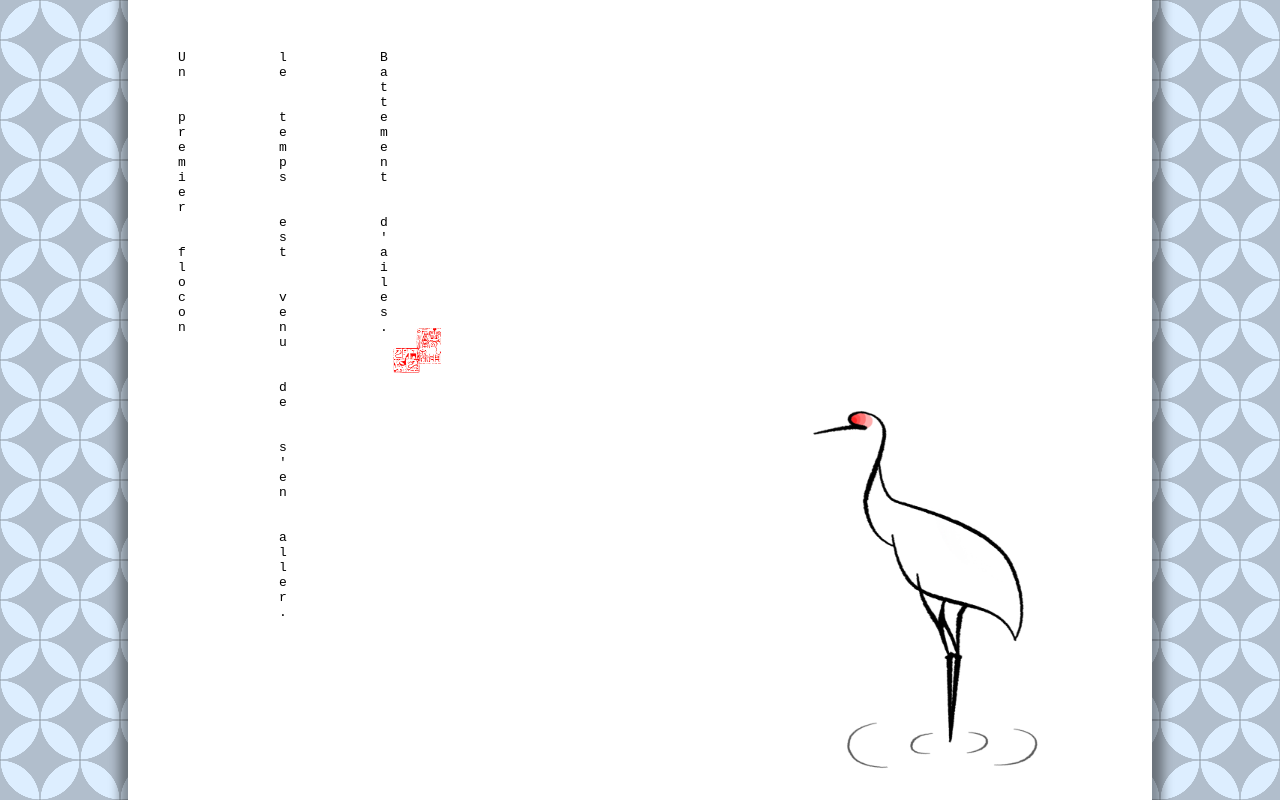
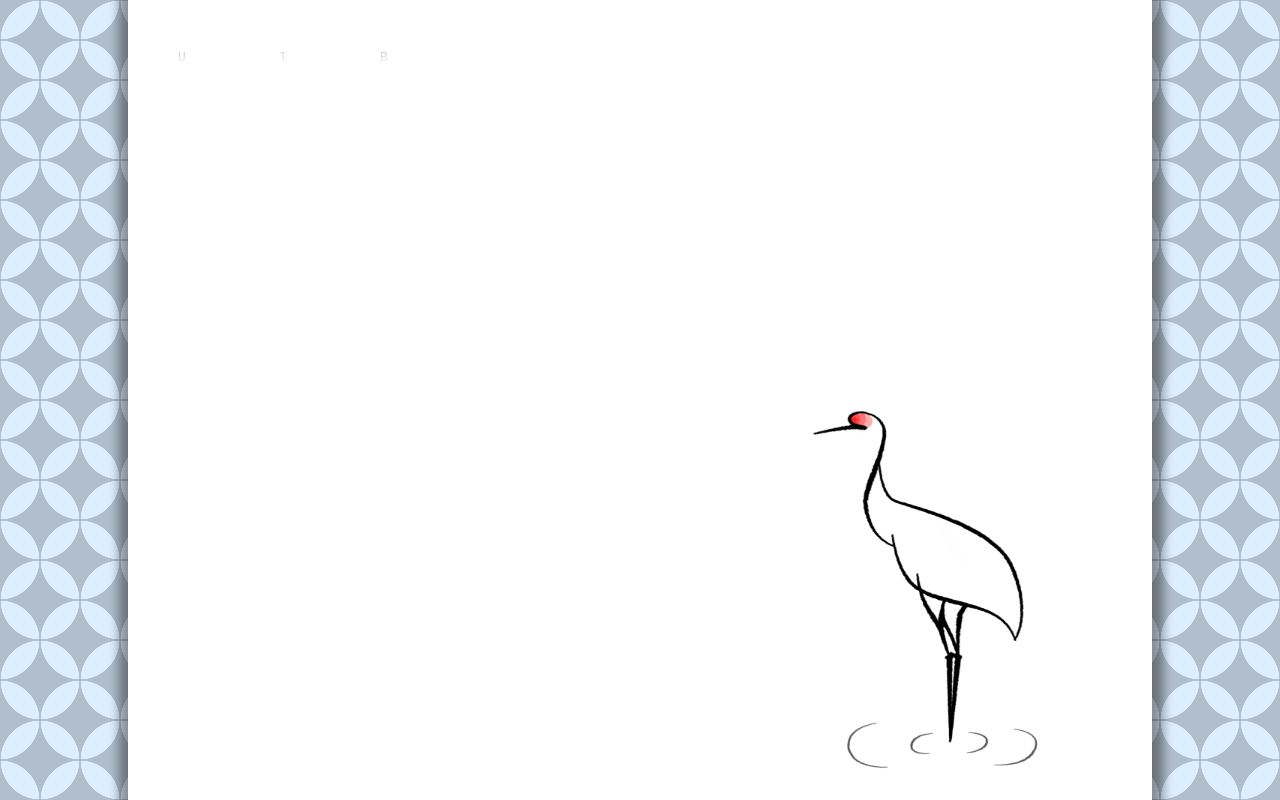
Before and after one commit to Karine-Jamet/tsuyunomonogatari, a plain HTML site: page index.html in a window 1280 px wide. Both pictures are taken after a click on the element 640 px from the left and 335 px from the top of the page. Drawn offline with nearby package versions, Linux system fonts and the light colour scheme.

Commit message:
modification intro

```diff
--- a/index.html
+++ b/index.html
@@ -34,11 +34,11 @@
     </div>
     <div class="gameIni">
       <div class="haiku">
-        <div class="hideFirstStrophe"></div>
+        <div class="whiteStrophe hideFirstStrophe"></div>
         <p class="verticalTexte">Un<span>bb</span>premier<span>bb</span>flocon</p>
-        <div class="hideSecondStrophe"></div>
+        <div class="whiteStrophe hideSecondStrophe"></div>
         <p class="verticalTexte">le<span>bb</span>temps<span>bb</span>est<span>bb</span>venu<span>bb</span>de<span>bb</span>s'en<span>bb</span>aller.</p>
-        <div class="hideThirdStrophe"></div>
+        <div class="whiteStrophe hideThirdStrophe"></div>
         <p class="verticalTexte">Battement<span>bb</span>d'ailes.</p>
         <div class="sceau"></div>
 
--- a/script.js
+++ b/script.js
@@ -26,6 +26,11 @@ $(document).ready(function() {
 
     }, 1000);
 
+    window.setTimeout(function(e) {
+      $('.hideFirstStrophe').add();
+
+    }, 1000);
+
   });
 
 });
--- a/style.css
+++ b/style.css
@@ -117,6 +117,7 @@ h2 {
   width: 80vw;
   z-index: 0;
   height: 100vh;
+  overflow: hidden;
 }
 
 .grue1{
@@ -153,3 +154,31 @@ span {
   margin-top: 325px;
   margin-left: -40px;
 }
+
+.whiteStrophe {
+  width: 50px;
+  height: 100vw;
+  background-color: white;
+  position:absolute;
+  top:-10px;
+  background: linear-gradient( rgba(255, 255, 255, 0) 0%, rgba(255, 255, 255, 1) 6%, rgba(255, 255, 255, 1) 10%, rgba(255, 255, 255, 1) 26%);
+  /*border: 2px solid black;*/
+  transition: 1.5s top ease-in;
+}
+
+.hideFirstStrophe{
+  left:30px;
+}
+
+.hideSecondStrophe{
+  left:118px;
+}
+
+.hideThirdStrophe{
+  left:250px;
+  width: 100px;
+}
+
+.showHaiku{
+  top:100vh;
+}
```
